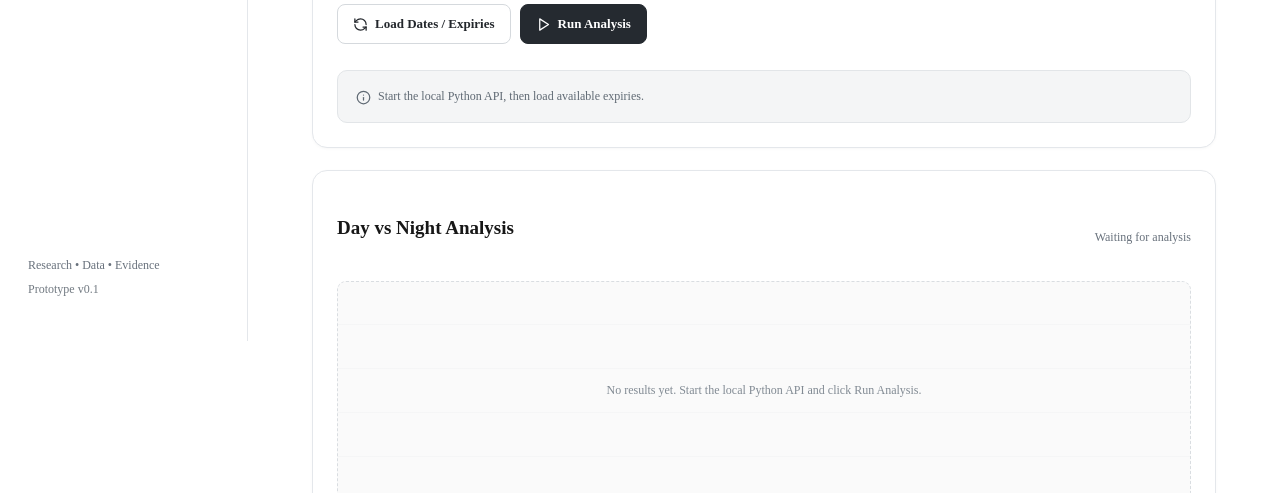
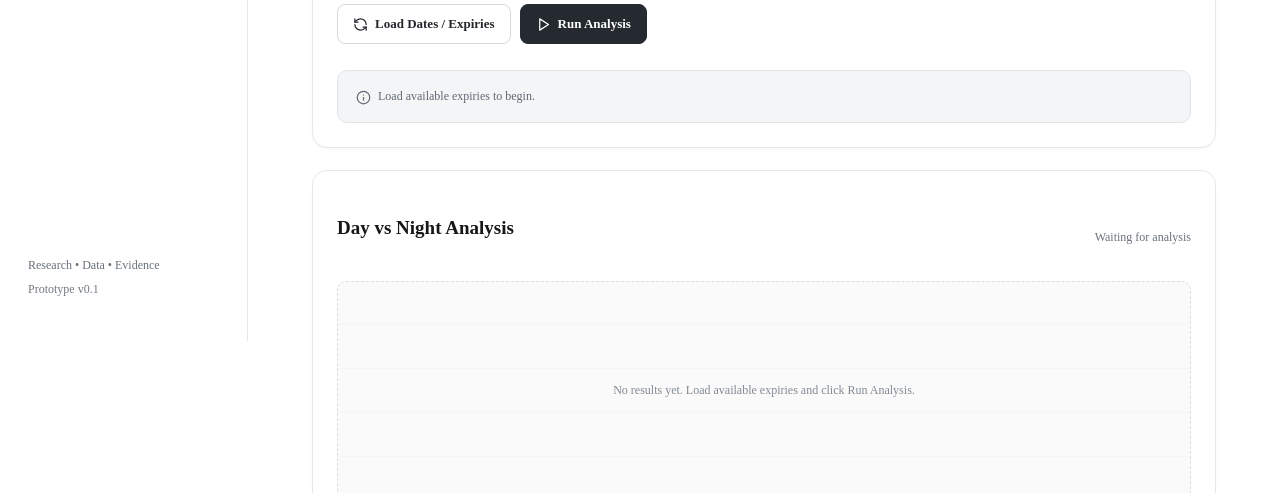
Before and after one commit to AllenHuang891130/Little-Foxing-Option-Trade, a Next.js app: page /analytics/options in a window 1280 px wide. Shown: the part 459-952 px from the top of the page. Built offline with nearby package versions, Linux system fonts and the light colour scheme.

Commit message:
Update page.tsx

```diff
--- a/app/analytics/options/page.tsx
+++ b/app/analytics/options/page.tsx
@@ -3,24 +3,19 @@ import {useState} from 'react';
 import {RefreshCcw, Play, Info} from 'lucide-react';
 
 type Mode='single'|'compare'|'cross'|'inst'|'daynight';
+const ALL='__ALL__';
 const modes:{id:Mode;label:string}[]=[
  {id:'single',label:'Single Day'}, {id:'compare',label:'Two Days'},
  {id:'cross',label:'Cross Expiry'}, {id:'inst',label:'Institutions'},
  {id:'daynight',label:'Day vs Night'}
 ];
-type Result={image:string;meta:Record<string,unknown>;note:string};
+type ExpiryChart={expiry:string;image:string;meta:Record<string,unknown>};
+type Result={image:string;images?:ExpiryChart[];meta:Record<string,unknown>;note:string};
 
-function apiBase() {
-  const configured = process.env.NEXT_PUBLIC_API_BASE_URL
-    ?.trim()
-    .replace(/\/$/, '');
-
-  if (configured) return configured;
-
-  // Local development fallback
-  return 'http://localhost:8000';
+function apiBase(){
+ const configured=process.env.NEXT_PUBLIC_API_BASE_URL?.trim().replace(/\/$/,'');
+ return configured||'http://localhost:8000';
 }
-
 export default function Options(){
  const [mode,setMode]=useState<Mode>('daynight');
  const [date1,setDate1]=useState('2026-10-16');
@@ -32,14 +27,14 @@ export default function Options(){
  const [lookback,setLookback]=useState('20');
  const [force,setForce]=useState(false);
  const [busy,setBusy]=useState(false);
- const [message,setMessage]=useState('Start the local Python API, then load available expiries.');
+ const [message,setMessage]=useState('Load available expiries to begin.');
  const [result,setResult]=useState<Result|null>(null);
  const second=mode==='compare'||mode==='daynight';
  const body=()=>({mode,date1,date2:second?date2:null,expiry,expiries:selectedExpiries,
-   range_pct:Number(atmRange),lookback:Number(lookback),force});
+  range_pct:Number(atmRange),lookback:Number(lookback),force});
  async function request(path:string){
   const controller=new AbortController();
-  const timer=setTimeout(()=>controller.abort(),180000);
+  const timer=setTimeout(()=>controller.abort(),300000);
   try{
    const response=await fetch(apiBase()+path,{method:'POST',headers:{'Content-Type':'application/json'},body:JSON.stringify(body()),signal:controller.signal});
    const json=await response.json();
@@ -53,17 +48,23 @@ export default function Options(){
    const data=await request('/expiries');
    const values=data.expiries as string[];
    setExpiryOptions(values);
-   if(values.length&&!values.includes(expiry))setExpiry(values[0]);
-   setSelectedExpiries(old=>old.filter(v=>values.includes(v)).length?old.filter(v=>values.includes(v)):values.slice(0,3));
-   setMessage(`Loaded ${values.length} expiry choices from TAIFEX/cache. Select an expiry and run analysis.`);
-  }catch(e){setMessage(`Load failed: ${e instanceof Error?e.message:String(e)}. Check the Python server and data availability.`)}
+   if(values.length&&expiry!==ALL&&!values.includes(expiry))setExpiry(values[0]);
+   setSelectedExpiries(old=>{
+    const retained=old.filter(v=>values.includes(v));
+    return retained.length?retained:values.slice(0,3);
+   });
+   setMessage(`Loaded ${values.length} expiry choices. Select an expiry or All Expiries and run analysis.`);
+  }catch(e){setMessage(`Load failed: ${e instanceof Error?e.message:String(e)}. Check the API and data availability.`)}
   finally{setBusy(false)}
  }
  async function run(){
-  setBusy(true);setResult(null);setMessage('Running V4 calculations. First-time TAIFEX downloads may take a while...');
+  if(mode!=='inst'&&expiryOptions.length===0){setMessage('Load Dates / Expiries before running analysis.');return;}
+  setBusy(true);setResult(null);setMessage('Running V4 calculations. All Expiries may take longer...');
   try{
    const data=await request('/analyze') as Result;
-   setResult(data);setMessage('Analysis completed using V4 calculation functions.');
+   setResult(data);
+   const count=data.images?.length;
+   setMessage(count?`Analysis completed: ${count} expiry charts.`:'Analysis completed using V4 calculation functions.');
   }catch(e){setMessage(`Analysis failed: ${e instanceof Error?e.message:String(e)}`)}
   finally{setBusy(false)}
  }
@@ -77,7 +78,7 @@ export default function Options(){
    <div className="fields">
     <label>{mode==='inst'?'Analysis Date':'Date 1 / Day Date'}<input type="date" value={date1} onChange={e=>setDate1(e.target.value)}/></label>
     {second&&<label>{mode==='daynight'?'Night Data Label Date':'Date 2'}<input type="date" value={date2} onChange={e=>setDate2(e.target.value)}/></label>}
-    {mode!=='inst'&&(mode==='cross'?<label>Expiries (multiple)<select multiple size={4} value={selectedExpiries} onChange={e=>setSelectedExpiries(Array.from(e.target.selectedOptions).map(o=>o.value))}>{expiryOptions.map(x=><option key={x}>{x}</option>)}</select></label>:<label>Expiry<select value={expiry} onChange={e=>setExpiry(e.target.value)}>{!expiryOptions.includes(expiry)&&<option value={expiry}>{expiry}</option>}{expiryOptions.map(x=><option key={x} value={x}>{x}</option>)}</select></label>)}
+    {mode!=='inst'&&(mode==='cross'?<label>Expiries (multiple)<select multiple size={4} value={selectedExpiries} onChange={e=>setSelectedExpiries(Array.from(e.target.selectedOptions).map(o=>o.value))}>{expiryOptions.map(x=><option key={x} value={x}>{x}</option>)}</select></label>:<label>Expiry<select value={expiry} onChange={e=>setExpiry(e.target.value)}>{<option value={ALL}>All Expiries</option>}{expiry!==ALL&&!expiryOptions.includes(expiry)&&<option value={expiry}>{expiry}</option>}{expiryOptions.map(x=><option key={x} value={x}>{x}</option>)}</select></label>)}
     {mode==='inst'?<label>Lookback (Calendar Days)<input type="number" min="1" max="90" value={lookback} onChange={e=>setLookback(e.target.value)}/></label>:<label>Moneyness Range (%)<input type="number" min="1" max="30" value={atmRange} onChange={e=>setAtmRange(e.target.value)}/></label>}
    </div>
    <label className="cache-toggle"><input type="checkbox" checked={force} onChange={e=>setForce(e.target.checked)}/> Force refresh cached data</label>
@@ -85,9 +86,11 @@ export default function Options(){
    <div className="notice" role="status"><Info size={15} style={{verticalAlign:'middle',marginRight:7}}/>{message}</div>
   </div>
   <div className="panel"><div className="sectiontitle"><h2>{modes.find(m=>m.id===mode)?.label} Analysis</h2><span>{result?'V4 results':'Waiting for analysis'}</span></div>
-   {result?<><img className="analysis-image" src={result.image} alt="TAIFEX V4 option analytics charts"/>
-    {Object.keys(result.meta).length>0&&<pre className="result-meta">{JSON.stringify(result.meta,null,2)}</pre>}
-    <p className="analysis-note">{result.note}</p></>:<div className="plot-empty">No results yet. Start the local Python API and click Run Analysis.</div>}
+   {result?<>
+    {result.images?.length?result.images.map(chart=><section key={chart.expiry} style={{marginBottom:32}}><h3 style={{marginBottom:12}}>Expiry: {chart.expiry}</h3><img className="analysis-image" src={chart.image} alt={`TAIFEX V4 analytics for ${chart.expiry}`}/>{Object.keys(chart.meta||{}).length>0&&<pre className="result-meta">{JSON.stringify(chart.meta,null,2)}</pre>}</section>):<img className="analysis-image" src={result.image} alt="TAIFEX V4 option analytics charts"/>}
+    {Object.keys(result.meta||{}).length>0&&<pre className="result-meta">{JSON.stringify(result.meta,null,2)}</pre>}
+    <p className="analysis-note">{result.note}</p>
+   </>:<div className="plot-empty">No results yet. Load available expiries and click Run Analysis.</div>}
    <p className="analysis-note">Day vs Night dates are independent. Night Volume / Day OI are shown in the top row. Institutional charts use the original V4 daily data logic.</p>
   </div>
  </>;
```
